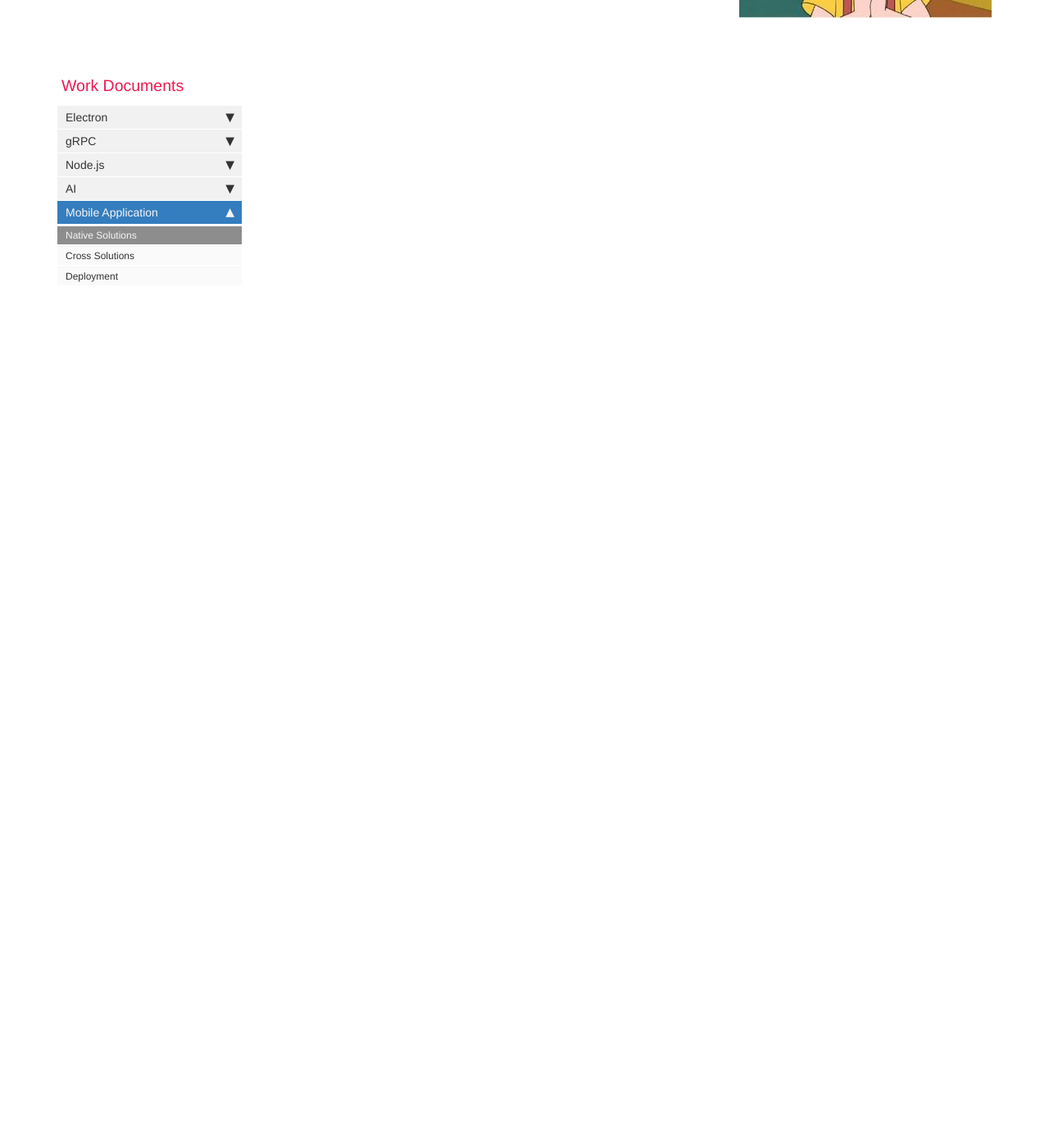
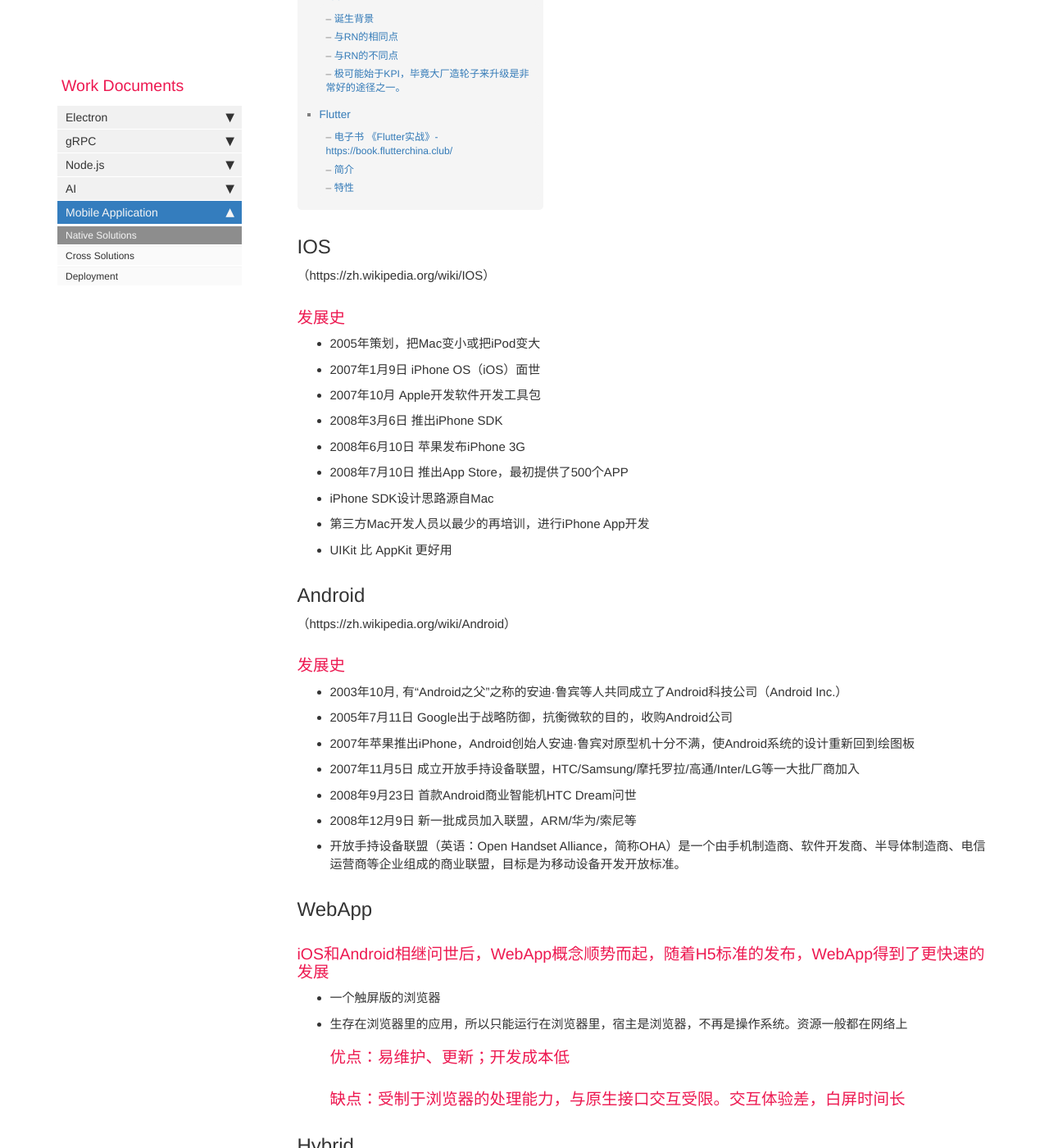
Before and after one commit to selinalisz0/selinalisz0.GitHub.io, a Jekyll site: the page built from pages/work/mydoc_mobile_native_solution.md, in a window 1280 px wide and 1400 px high, scrolled down 726 px. Shown: the whole window at 82% size. Built offline with Jekyll 4.4.1, drawn with Linux system fonts in a browser that asks for light colours; comment, search, counter and statistics services are not loaded; some of the changed text lies outside the part shown.

Commit message:
Update mydoc_mobile_native_solution.md

```diff
--- a/pages/work/mydoc_mobile_native_solution.md
+++ b/pages/work/mydoc_mobile_native_solution.md
@@ -1,5 +1,5 @@
 ---
-title: Native Solution
+title: 移动端solution发展史
 keywords:
 summary:
 sidebar: work_sidebar
@@ -7,4 +7,97 @@ permalink: mydoc_mobile_native_solution.html
 folder: work
 ---
 
-## Native Solution
+## IOS
+（https://zh.wikipedia.org/wiki/IOS）
+### 发展史
+* 2005年策划，把Mac变小或把iPod变大
+* 2007年1月9日 iPhone OS（iOS）面世
+* 2007年10月 Apple开发软件开发工具包
+* 2008年3月6日 推出iPhone SDK
+* 2008年6月10日 苹果发布iPhone 3G
+* 2008年7月10日 推出App Store，最初提供了500个APP
+* iPhone SDK设计思路源自Mac
+* 第三方Mac开发人员以最少的再培训，进行iPhone App开发
+* UIKit 比 AppKit 更好用
+
+## Android
+（https://zh.wikipedia.org/wiki/Android）
+### 发展史
+* 2003年10月, 有“Android之父”之称的安迪·鲁宾等人共同成立了Android科技公司（Android Inc.）
+* 2005年7月11日 Google出于战略防御，抗衡微软的目的，收购Android公司
+* 2007年苹果推出iPhone，Android创始人安迪·鲁宾对原型机十分不满，使Android系统的设计重新回到绘图板
+* 2007年11月5日 成立开放手持设备联盟，HTC/Samsung/摩托罗拉/高通/Inter/LG等一大批厂商加入
+* 2008年9月23日 首款Android商业智能机HTC Dream问世
+* 2008年12月9日 新一批成员加入联盟，ARM/华为/索尼等
+* 开放手持设备联盟（英语：Open Handset Alliance，简称OHA）是一个由手机制造商、软件开发商、半导体制造商、电信运营商等企业组成的商业联盟，目标是为移动设备开发开放标准。
+
+## WebApp
+### iOS和Android相继问世后，WebApp概念顺势而起，随着H5标准的发布，WebApp得到了更快速的发展
+* 一个触屏版的浏览器
+* 生存在浏览器里的应用，所以只能运行在浏览器里，宿主是浏览器，不再是操作系统。资源一般都在网络上
+### 优点：易维护、更新；开发成本低
+### 缺点：受制于浏览器的处理能力，与原生接口交互受限。交互体验差，白屏时间长
+
+## Hybrid
+### 为了解决WebApp 与原生接口交互受限。交互体验差，白屏时间长的问题，业界提出了Hybrid的开发理念
+Hybrid也叫混合开发，广义上讲，RN、weex也可以理解为混合开发。这里Hybrid从狭义上理解，可以理解为寄托在webview上的app，原生提供一个原生的壳子。
+Hybrid是个开发概念，市场上支持Hybrid开发的框架有很多，这些框架提供了与原生接口交互的能力，比如摇一摇、横竖屏、相机等
+* 混合模式移动应用，介于WebApp与Native App两者之间的开发技术
+* 由Native通过JSBridge等方法提供统一的API，然后用Html5+JS来写实际的逻辑，调用API，这种模式下，由于Android、iOS的API一般有一致性，而且最终的页面也是在webview中显示，所以有跨平台效果
+### 主流框架
+* Appcan
+* phonegap
+* Cordova
+* crossapp
+* wex5
+* apicloud
+### 优点：开发和发布都比较方便，效率介于Native App、Web App之间
+### 缺点：学习范围较广，需要原生配合
+
+## React Native
+（https://reactnative.cn/）
+### 诞生背景
+React框架是一个非常优雅、现代的前端开发框架，最早孵化与FB内部。之后由于H5与原生性能与体验上无法弥合的差距，12年9月放弃H5转向原生，15年3月正式发布了RN框架，9月发布了支持Android的RN框架
+### 特性
+* 原生渲染，性能媲美原生应用
+* 开发效率高，js学习成本低、语法灵活
+* 组件化强且丰富
+* 节约开发成本，跨平台
+* 实时调试。开启实时重载，App会随着代码改动自动更新
+* 代码热部署
+* 社区活跃
+* 有效减低移动应用安装包体积（当原生App大于15M时）
+
+## Weex
+### 诞生背景
+阿里无线为了更好地解决移动端动态性问题，推出的一个相比RN更轻量的解决方案。与Vue结合，快速开发
+所谓动态性：即移动端的灵活性、迭代更新的周期和成本优化到极致
+### 与RN的相同点
+* JS开发，实时调试
+* 代码热部署
+* 底层都是通过JSBridge方式，运行时桥接到原生组件进行渲染
+### 与RN的不同点
+* Weex更轻量
+* RN生态更优，组件更丰富，坑相对少
+### 极可能始于KPI，毕竟大厂造轮子来升级是非常好的途径之一。
+16年12月Weex捐赠给了Apache，原班开发人员已不再维护，也基本上从侧面坐实了weex是个KPI项目。
+https://www.infoq.cn/article/taobao-mobile-weex
+
+## Flutter
+（https://flutterchina.club/faq/#%E4%BB%8B%E7%BB%8D）
+（https://segmentfault.com/a/1190000018526152）
+### 电子书 《Flutter实战》- https://book.flutterchina.club/
+### 简介
+Google推出，理念是：轻松、快速地构建漂亮的移动应用；
+使用C、C ++、Dart和Skia（2D渲染引擎）构建；旨在帮助开发人员轻松实现恒定的60fps
+Flutter的历史最早可以追溯到2014年10月，其前身是Google内部孵化的Sky项目
+### 特性
+* 使用自己的高性能渲染引擎
+* 亚秒级有状态的热重载
+* 丰富的Android和iOS套件，Flutter使用自己的高性能渲染引擎来绘制widget
+* 跨平台，1.2 支持web
+* 支持Android4.1以上，iOS8以上
+* 使用Dart语言
+** Dart运行时和编译器支持Flutter的两个关键特性的组合：基于JIT的快速开发周期，允许使用类型的语言进行形状更改和有状态的热重载；以及AOT编译器，可生成高效的ARM代码，可以快速启动并拥有可预测的生产部署性能。免去了RN、Weex运行时Js的解释过程和与原生接口的桥接过程，理论上效率一定是高效的。使用Dart根本原因是：开发时快速编译，允许热重载；同时编译打包出来的APP可以生成ARM代码，启动快。
+* 其他
+** 同样的代码iOS出包比Android大， IPA 比 APK 更大的主要原因是苹果加密了 IPA 中的二进制文件。支持Linux、Mac和Windows上的开发
```
